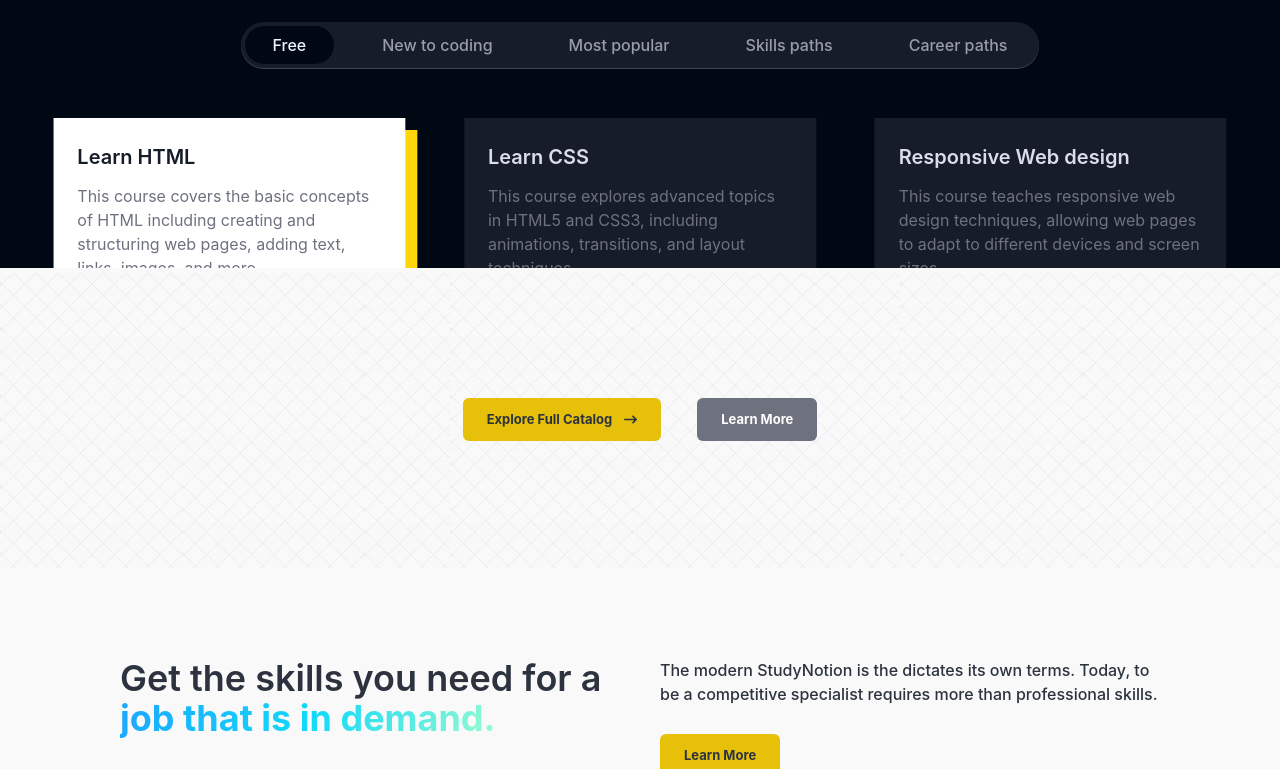
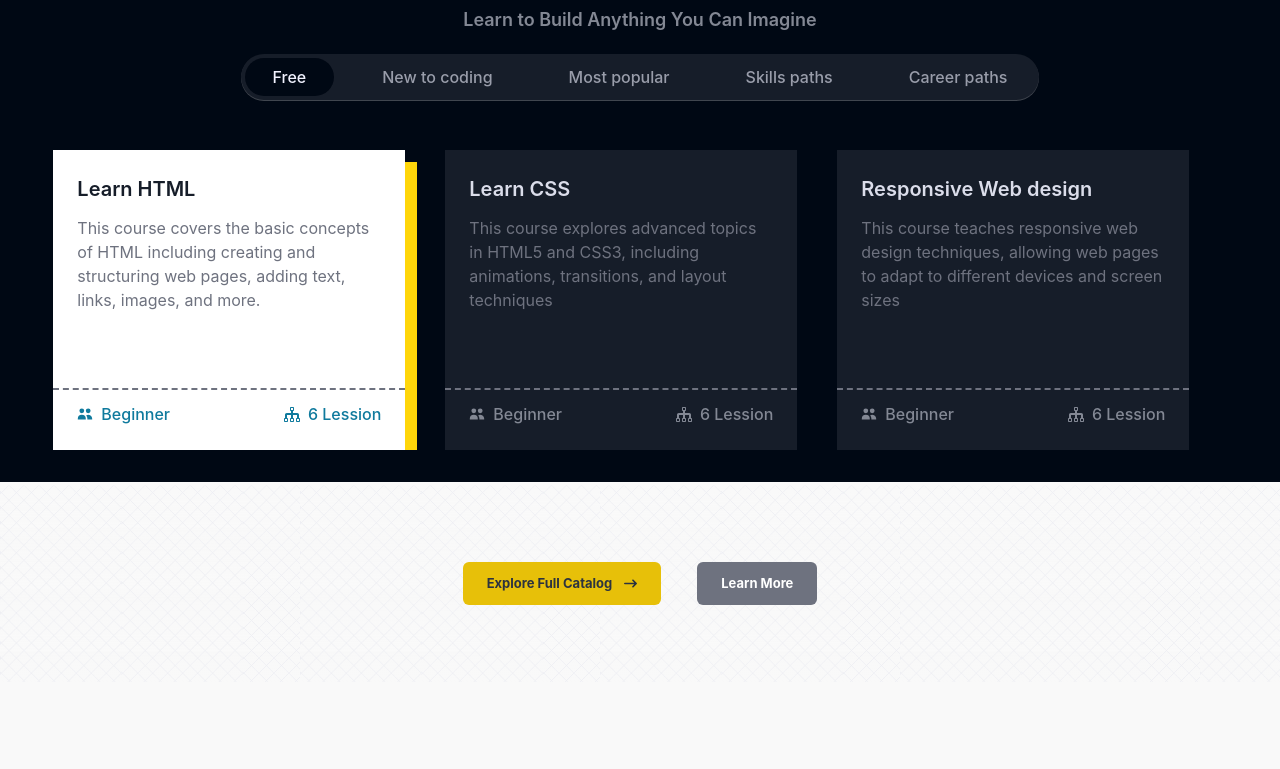
Before and after one commit to thimanshu756/Edtech, a React (Create React App) app: page / in a window 1280 px wide. Shown: the part 2148-2917 px from the top of the page. Built offline with nearby package versions, Linux system fonts and the light colour scheme; the HTML template or start-up script is replaced by a standard one.

Commit message:
explore more section bugs fixed

```diff
--- a/src/Components/Core/HomePage/ExploreMore.jsx
+++ b/src/Components/Core/HomePage/ExploreMore.jsx
@@ -29,7 +29,7 @@ const ExploreMore = () => {
   };
 
   return (
-    <div className="">
+    <div className=" max-h-max z-20">
       {/* Explore more section */}
       <div className="">
         <div className="text-4xl font-semibold text-center my-10">
@@ -59,10 +59,11 @@ const ExploreMore = () => {
           );
         })}
       </div>
-      <div className="hidden lg:block lg:h-[200px]"></div>
+      <div className="hidden lg:block lg:h-[50px]"></div>
 
       {/* Cards Group */}
-      <div className="lg:absolute gap-10 justify-center lg:gap-0 flex lg:justify-between flex-wrap w-full lg:bottom-[0] lg:left-[50%] lg:translate-x-[-50%] lg:translate-y-[50%] text-black lg:mb-0 mb-7 lg:px-0 px-3">
+      {/* lg:absolute gap-10 justify-center lg:gap-0 flex lg:justify-between flex-wrap w-full lg:bottom-[0] lg:left-[50%] lg:translate-x-[-50%] lg:translate-y-[50%] text-black lg:mb-0 mb-7 lg:px-0 px-3 z-50 */}
+      <div className="flex gap-10 ">
         {courses.map((ele, index) => {
           return (
             <CourseCard
--- a/src/Pages/Home.jsx
+++ b/src/Pages/Home.jsx
@@ -15,7 +15,7 @@ const Home = () => {
   return (
     <div className=''>
         {/* Section 1 */}
-        <div className='relative mx-auto flex flex-col w-11/12 items-center text-white justify-between max-w-maxContent overflow-hidden '>
+        <div className='relative mx-auto my-8 flex flex-col w-11/12 items-center text-white justify-between  overflow-hidden z-10'>
             <Link to={"/signup"}>
             <div className='mt-16 p-1 mx-auto rounded-full bg-richblack-800 font-bold text-richblack-200 transition-all duration-200 hover:scale-95 w-fit group '>
                 <div className='flex  flex-row gap-4 items-center rounded-full px-10 py-[5px] transition-all duration-200 group-hover:bg-richblack-900'>
@@ -87,7 +87,7 @@ const Home = () => {
             button1={{buttonText:"Continue Lesson" , linkto:"/signup" ,active:true}}
             button2={{buttonText:"Learn More" , linkto:"/login" ,active:false}}
             codes={'<!DOCTYPE html> \n<head> \n <title> Example </title> \n <linkrel="stylesheet" href="styles.css"> \n </head> \n </body> \n <h1> <ahref="/">Header </a> \n </h1> \n <nav> <a href="one/"> One </a> \n <a href="two/"> Two </a> \n <a href="three/"> Three </a> \n </body> \n </html> '}
-            codeColor={"text-yellow-100"}
+            codeColor={"text-pink-300"}
             backgroundGradient={" bg-gradient-to-b from-[#1FA2FF] from-3.62% via-[#12D8FA] via-50.44% to-[#A6FFCB ] to-104.53%"}
             />
             </div>
@@ -98,9 +98,9 @@ const Home = () => {
 
         </div>
         {/* section 2 */}
-        <div className=' bg-greys-5 text-richblack-700'>
-        <div className=' h-[300px] '  id='cross-section' >
-        <div className='flex flex-row justify-center gap-9 mt-[130px]'>
+        <div className=' bg-greys-5 text-richblack-700 z-0'>
+        <div className=' h-[200px]'   id='cross-section' >
+        <div className='flex flex-row justify-center gap-9 mt-[80px]'>
           <Button active={true} linkto={"/signup"}>
             <div className='flex flex-row gap-3 items-center'>
             Explore Full Catalog
```
